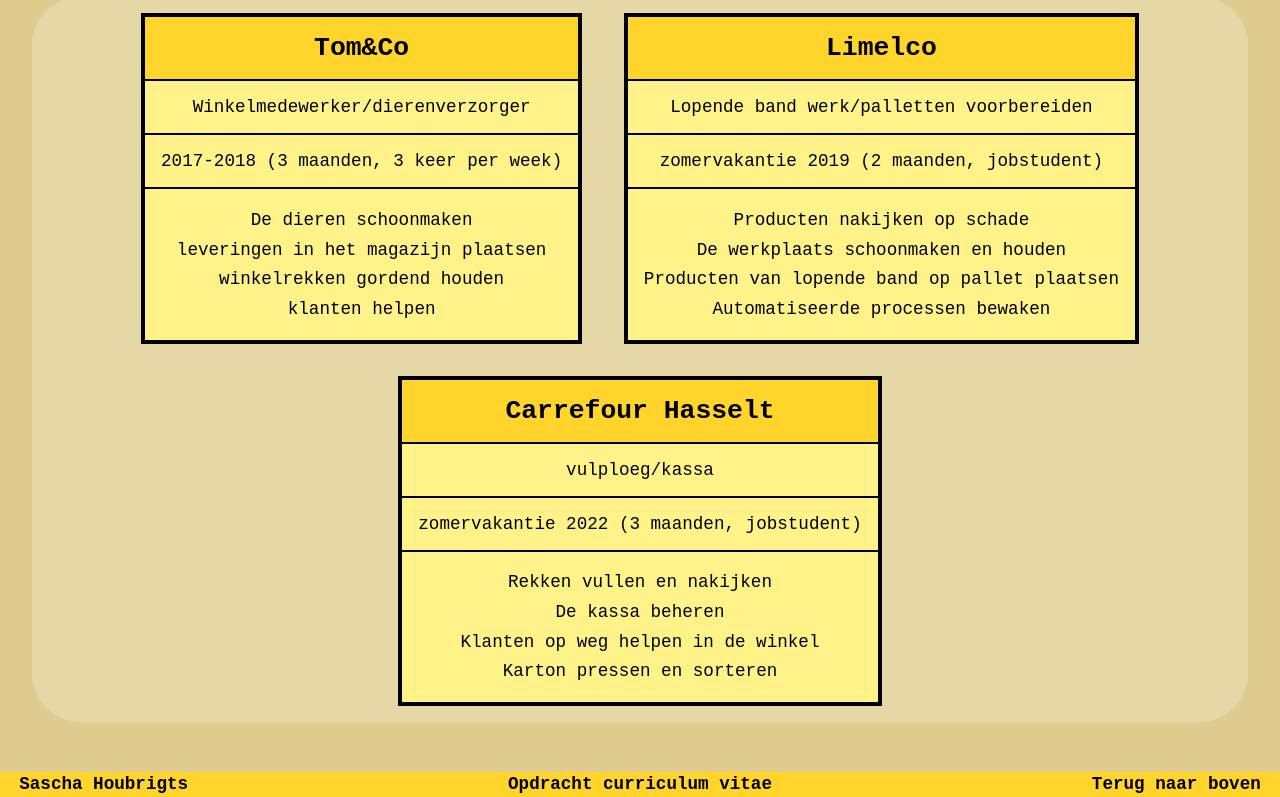
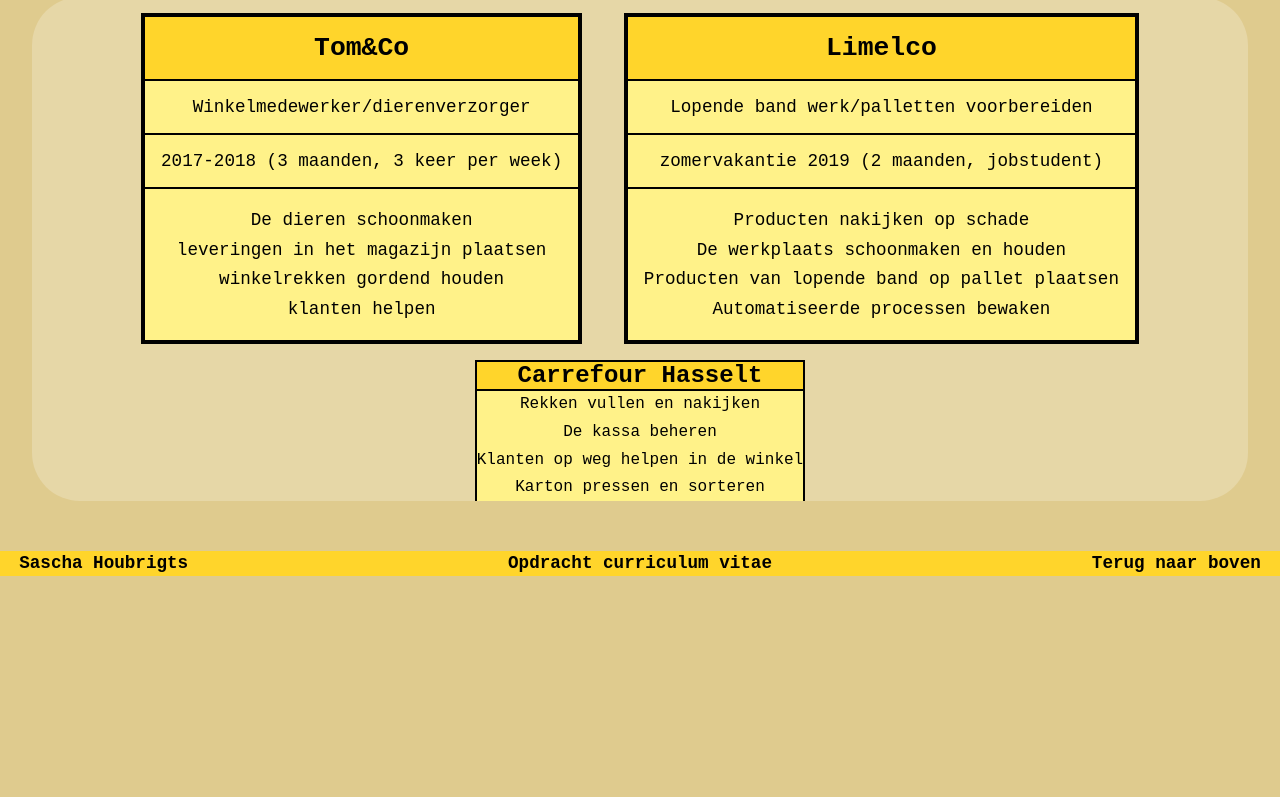
Before and after one commit to PXLSascha/portofolio, a website: page Website.html in a window 1280 px wide. Shown: the part 2494-3291 px from the top of the page. After the commit the page ends 3070 px from the top, so only its background shows below. Drawn offline with Linux system fonts and the light colour scheme.

Commit message:
(WEB-16) Tabel toegevoegd

```diff
--- a/Website.css
+++ b/Website.css
@@ -512,6 +512,26 @@
     text-align: center;
 }
 
+table
+{
+    margin: auto;
+    border-collapse: collapse;
+}
+
+th
+{
+    background: var(--main-color);
+    border: 2px solid black;
+}
+
+td
+{
+    background: var(--secondary_color);
+    border-left: 2px solid black;
+    border-right: 2px solid black;
+    padding: 0.3rem 0;
+}
+
 @keyframes fadein
 {
     from {opacity: 0}
--- a/Website.html
+++ b/Website.html
@@ -205,7 +205,7 @@
         </li>
       </ul>
 
-      <ul class="Work__experience-list">
+      <!--<ul class="Work__experience-list">
         <li><h1>Carrefour Hasselt</h1></li>
         <li>vulploeg/kassa</li>
         <li>zomervakantie 2022 (3 maanden, jobstudent)</li>
@@ -217,7 +217,22 @@
             <li>Karton pressen en sorteren</li>
           </ul>
         </li>
-      </ul>
+      </ul>-->
+
+      <table>
+        <tr>
+          <th>
+            <h1>Carrefour Hasselt</h1>
+          </th>
+        <tr>
+        <td>Rekken vullen en nakijken</td></tr>
+        <tr>
+          <td>De kassa beheren</td></tr>
+        <tr>
+          <td>Klanten op weg helpen in de winkel</td></tr>
+        <tr>
+          <td>Karton pressen en sorteren</td></tr>
+      </table>
     </div>
 
   </article>
```
